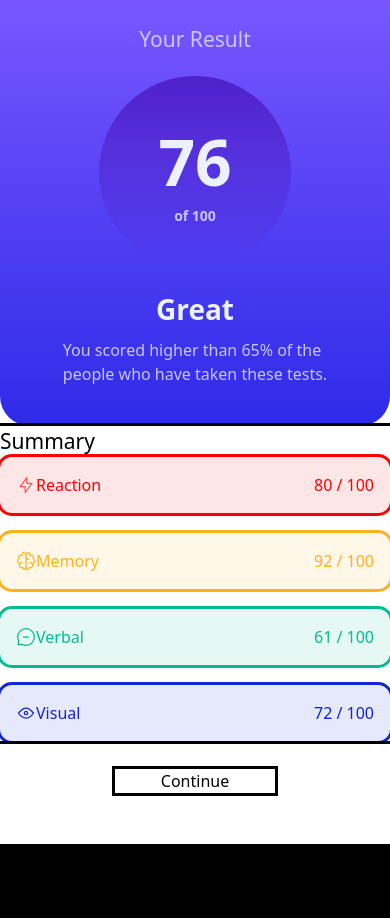
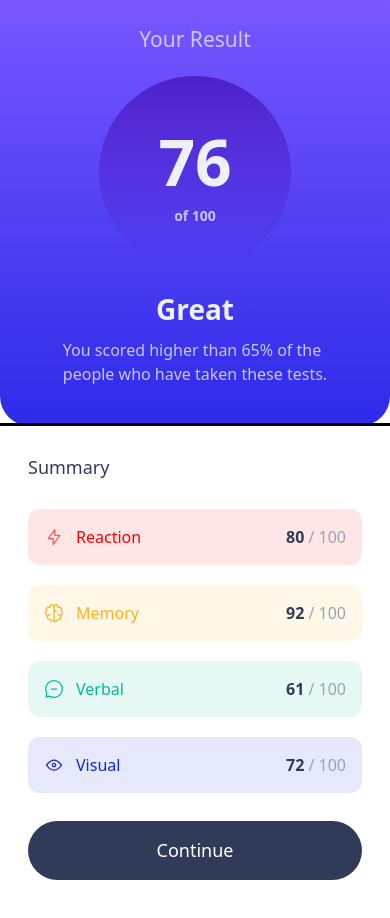
Before and after one commit to code-looney/results-summary-component, a React (Vite) app: page / in a window 390 px wide. Shown: the top 918 px of the page. Before the commit the page ends 844 px from the top, so only its background shows below. Built offline with nearby package versions, Linux system fonts and the light colour scheme.

Commit message:
mobile view constructed

```diff
--- a/src/components/Cards.jsx
+++ b/src/components/Cards.jsx
@@ -48,8 +48,8 @@ const Cards = () => {
   }
 
   return (
-    <Container className={`bg-white h-screen w-screen md:w-auto  flex flex-col md:flex-row  md:h-[500px] outline `}>
-        <Card className={`flex flex-col gap-5 justify-center  `}>
+    <Container className={`bg-white h-screen w-screen md:w-auto flex flex-col md:flex-row  md:h-[500px]`}>
+        <Card className={`flex flex-col gap-5 justify-center outline`}>
                 <Container className={`md:w-[400px] pt-6 pb-10 bg-gradient-to-t from-royal to-slate flex flex-col items-center rounded-b-[30px] md:rounded-[30px] gap-5`}>
                     <Title className={`text-lavender text-[21px] md:text-[24px] font-medium`}>Your Result</Title>
                     <Container
@@ -62,19 +62,21 @@ const Cards = () => {
                     </Container>
                 </Container>
         </Card>
-            <Card className={`bg-white w-full flex flex-col gap-7`}>
-                <Container className={` w-full outline `}>
+            <Card className={`bg-white w-full flex flex-col gap-7 px-7 pb-14 pt-7 outline`}>
+                <Container className={` w-full flex flex-col gap-7`}>
                         <Container>
-                          <Title className={`text-[21px] font-medium`}>Summary</Title>
+                          <Title className={`text-[18px] font-medium text-dark-gray`}>Summary</Title>
                         </Container>
-                        <ul className={`flex flex-col gap-5`}>
+                        <ul className={`flex flex-col gap-5 flex-wrap sm:flex-nowrap `}>
                           {list && list.map((item, index) => <li key={index}
-                          className={`text-${handleSummaryTextColor(index)} bg-${handleSummaryTextColor(index)} ${index === 0 ? 'hidden' : ''} bg-opacity-10 flex p-4 rounded-xl flex-wrap sm:flex-nowrap  outline`}> {/* fix the alignment */}
-                          <img src={`public/images/icon-${handleIcons(index)}.svg`} alt="" />{item.category} <span className={'flex justify-end w-full gap-1'}>{index ? item.score : ''} <span>{index ? '/ 100' : ''}</span></span></li>)}
+                          className={`text-${handleSummaryTextColor(index)} bg-${handleSummaryTextColor(index)} ${index === 0 ? 'hidden' : ''} bg-opacity-10 flex p-4 rounded-xl flex-wrap sm:flex-nowrap gap-3`}> {/* fix the alignment */}
+                          <img src={`public/images/icon-${handleIcons(index)}.svg`} alt="" />{item.category}
+                          <span className={'flex justify-end w-full gap-1 text-dark-gray font-bold'}>{index ? item.score : ''}
+                          <span className={`text-gray-400 font-normal`}>{index ? '/ 100' : ''}</span></span></li>)}
                         </ul>
                 </Container>
-                <Container className={`flex justify-center`}><Button className={`outline w-40`}>Continue</Button></Container>
-
+                <Container className={`flex justify-center`}>
+                <Button className={`bg-dark-gray w-full py-4 rounded-full text-white text-[18px] font-medium`}>Continue</Button></Container>
             </Card>
     </Container>
   )
--- a/tailwind.config.js
+++ b/tailwind.config.js
@@ -6,7 +6,20 @@ export default {
   ],
   theme: {
     screens: {
-      'sm': '156px'
+      'sm': '156px',
+      // => @media (min-width: 640px) { ... }
+
+      'md': '768px',
+      // => @media (min-width: 768px) { ... }
+
+      'lg': '1024px',
+      // => @media (min-width: 1024px) { ... }
+
+      'xl': '1280px',
+      // => @media (min-width: 1280px) { ... }
+
+      '2xl': '1536px',
+      // => @media (min-width: 1536px) { ... }
     },
     extend: {
       colors: {
@@ -21,7 +34,7 @@ export default {
         'light-red': 'hsl(0, 300%, 67%)',
         'orangey': 'hsl(39, 100%, 56%)',
         'green-teal': ' hsl(166, 100%, 37%)',
-        'cobalt': 'hsl(234, 85%, 45%)'
+        'cobalt': 'hsl(234, 85%, 45%)',
       }
     },
   },
```
